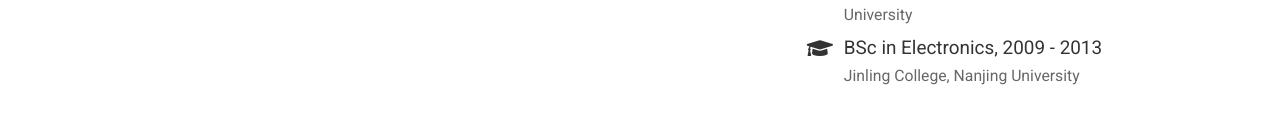
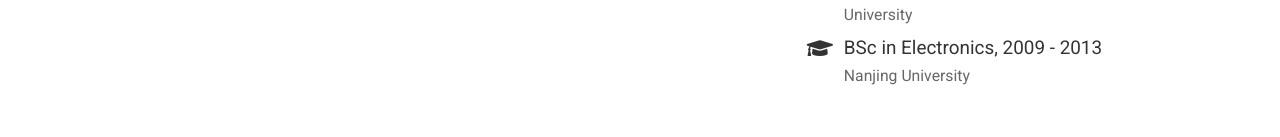
Before and after one commit to xumi1993/home, a plain HTML site: page authors/admin/index.html in a window 1280 px wide. Shown: the part 815-952 px from the top of the page. Drawn offline with nearby package versions, Linux system fonts and the light colour scheme; some packages are replaced by stand-ins of ours; some icons are missing.

Commit message:
2020.04.11T15:3144

```diff
--- a/authors/admin/index.html
+++ b/authors/admin/index.html
@@ -732,7 +732,7 @@
             <i class="fa-li fas fa-graduation-cap"></i>
             <div class="description">
               <p class="course">BSc in Electronics, 2009 - 2013</p>
-              <p class="institution">Jinling College, Nanjing University</p>
+              <p class="institution">Nanjing University</p>
             </div>
           </li>
 
```
Also changed, not shown: index.html (+1 -1 lines).
